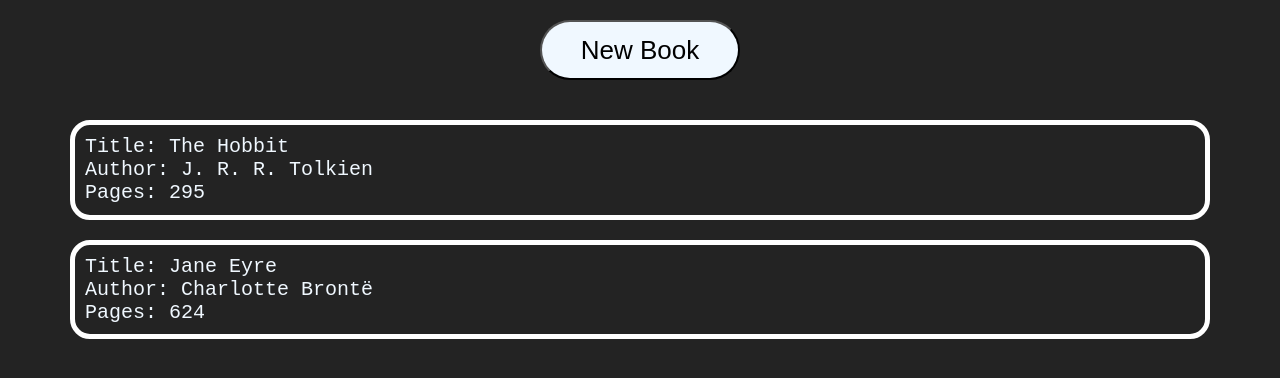
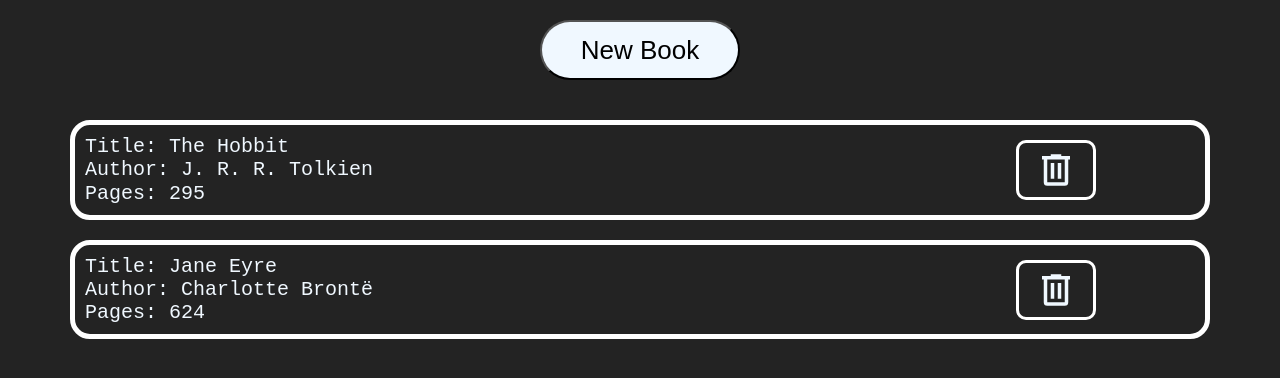
Before and after one commit to JustFact/jsBookLibrary, a plain HTML site: page index.html in a window 1280 px wide. Drawn offline with Linux system fonts and the light colour scheme.

Commit message:
Add delete button to cards

```diff
--- a/script.js
+++ b/script.js
@@ -47,7 +47,11 @@ function displayBooks(){
         bookPages.classList.add('pages');
         bookPages.textContent = `Pages: ${book.pages}`
 
-        bookCard.append(bookTitle, bookAuthor, bookPages);
+        const deleteButton = document.createElement('div');
+        deleteButton.classList.add('delete-button')
+        deleteButton.innerHTML = '<svg class="icon" xmlns="http://www.w3.org/2000/svg" viewBox="0 0 24 24"><title>trash-can-outline</title><path d="M9,3V4H4V6H5V19A2,2 0 0,0 7,21H17A2,2 0 0,0 19,19V6H20V4H15V3H9M7,6H17V19H7V6M9,8V17H11V8H9M13,8V17H15V8H13Z" /></svg>'
+
+        bookCard.append(bookTitle, bookAuthor, bookPages, deleteButton);
         tempBooks.push(bookCard)
     }
     bookContainer.replaceChildren(...tempBooks);
--- a/style.css
+++ b/style.css
@@ -29,6 +29,33 @@ body {
     padding: 10px;
     color: aliceblue;
     font-size: 20px;
+    display: grid;
+    grid-template-columns: 3fr 1fr;
+    grid-template-rows: 1fr 1fr 1fr;
+    align-items: center;
+}
+
+.book-card .delete-button {
+    border: 3px solid white;
+    border-radius: 10px;
+    grid-row: 1 / -1;
+    grid-column: 2;
+    display: grid;
+    align-items: center;
+    justify-content: center;
+    justify-self: center;
+    width: 80px;
+    height: 60px;
+}
+
+.book-card .delete-button:hover .icon{
+    fill: rgb(255, 129, 129);
+    width: 44px;
+}
+
+.book-card .icon{
+    fill: aliceblue;
+    width: 42px;
 }
 
 #add-book {
```
